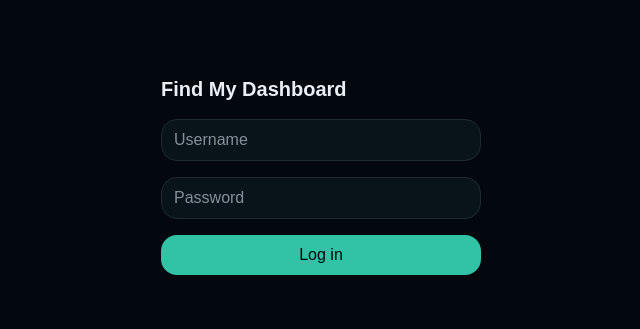
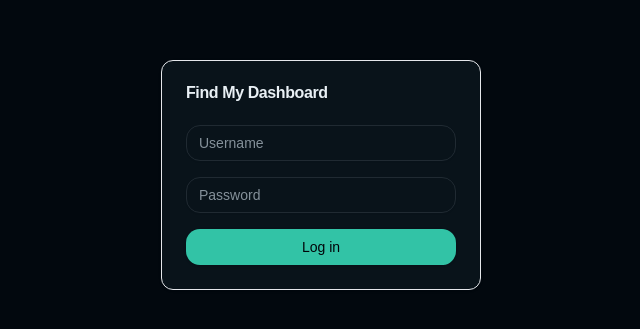
Before and after one commit to EduardoAlcaria/Kagein, a React (Vite) app in the folder react-frontend/: page /login in a window 1280 px wide. Shown: the part 225-554 px from the top of the page, without its empty margins (319-959 px from the left). Built offline with nearby package versions, Linux system fonts and the light colour scheme.

Commit message:
Restyle LoginPage with shadcn components

```diff
--- a/react-frontend/src/pages/LoginPage.tsx
+++ b/react-frontend/src/pages/LoginPage.tsx
@@ -1,6 +1,9 @@
 import { useState, type FormEvent } from 'react';
 import { useNavigate } from 'react-router-dom';
 import { useAuth } from '../auth/AuthContext';
+import { Card, CardContent, CardHeader, CardTitle } from '../components/ui/card';
+import { Button } from '../components/ui/button';
+import { Input } from '../components/ui/input';
 
 export function LoginPage() {
   const [username, setUsername] = useState('');
@@ -16,27 +19,29 @@ export function LoginPage() {
 
   return (
     <main className="flex min-h-screen items-center justify-center bg-background">
-      <form onSubmit={handleSubmit} className="flex w-80 flex-col gap-4">
-        <h1 className="text-xl font-semibold text-foreground">Find My Dashboard</h1>
-        <input
+      <Card className="w-80">
+        <CardHeader>
+          <CardTitle role="heading">Find My Dashboard</CardTitle>
+        </CardHeader>
+        <CardContent>
+          <form onSubmit={handleSubmit} className="flex flex-col gap-4">
+            <Input
               aria-label="Username"
               value={username}
               onChange={(e) => setUsername(e.target.value)}
-          className="rounded-lg border border-input bg-card px-3 py-2 text-foreground placeholder:text-muted-foreground"
               placeholder="Username"
             />
-        <input
+            <Input
               aria-label="Password"
               type="password"
               value={password}
               onChange={(e) => setPassword(e.target.value)}
-          className="rounded-lg border border-input bg-card px-3 py-2 text-foreground placeholder:text-muted-foreground"
               placeholder="Password"
             />
-        <button type="submit" className="rounded-lg bg-primary px-3 py-2 text-primary-foreground hover:opacity-90">
-          Log in
-        </button>
+            <Button type="submit">Log in</Button>
           </form>
+        </CardContent>
+      </Card>
     </main>
   );
 }
```
Lines whose indentation alone changed are shown as unchanged.
